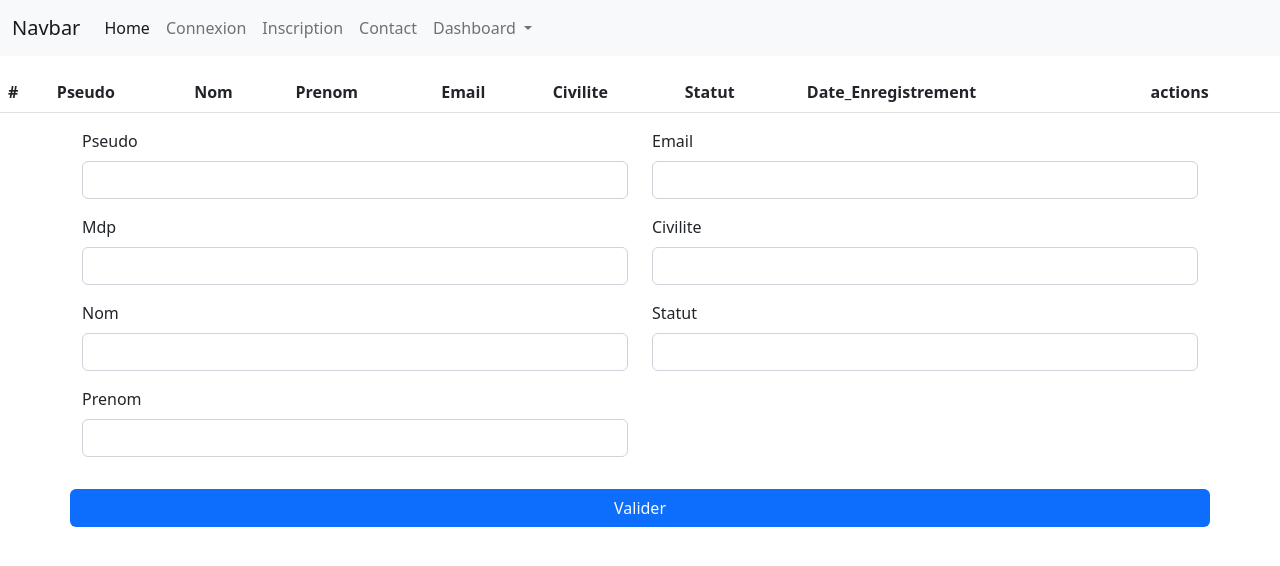
After one commit to ProFrancis/Location, a Symfony app: template templates/membre/index.html.twig in a window 1280 px wide. The commit adds this page. Shown: the top 566 px of the page. Run offline with Twig, Linux system fonts and the light colour scheme; the template is opened without the code that fills it, so the values that code supplies are empty; form fields are guessed from the names that the template uses; some libraries are stand-ins or nearby versions.

Commit message:
add membre

```diff
--- a/composer.json
+++ b/composer.json
@@ -28,6 +28,7 @@
         "symfony/mime": "6.1.*",
         "symfony/monolog-bundle": "^3.0",
         "symfony/notifier": "6.1.*",
+        "symfony/password-hasher": "6.1.*",
         "symfony/process": "6.1.*",
         "symfony/property-access": "6.1.*",
         "symfony/property-info": "6.1.*",
--- /dev/null
+++ b/templates/membre/index.html.twig
@@ -0,0 +1,104 @@
+{% extends 'base.html.twig' %}
+
+{% block title %}Hello MembreController!
+{% endblock %}
+
+{% block body %}
+	{% for notification in app.flashes('success') %}
+		<div>{{ notification }}</div>
+	{% endfor %}
+	<table class="table">
+		<thead>
+			<tr>
+				<th scope="col">#</th>
+				<th scope="col">Pseudo</th>
+				<th scope="col">Nom</th>
+				<th scope="col">Prenom</th>
+				<th scope="col">Email</th>
+				<th scope="col">Civilite</th>
+				<th scope="col">Statut</th>
+				<th scope="col">Date_Enregistrement</th>
+				<th scope="col">actions</th>
+			</tr>
+		</thead>
+		<tbody class="table-group-divider">
+
+			{% for membre in membres %}
+				<tr>
+					<th scope="row">{{ membre.id }}</th>
+					<td>{{ membre.pseudo }}</td>
+					<td>{{ membre.nom }}</td>
+					<td>{{ membre.prenom }}</td>
+					<td>{{ membre.email }}</td>
+					<td>{{ membre.civilite }}</td>
+					<td>{{ membre.statut }}</td>
+					<td>{{ membre.dateEnregistrement | date("d/m/Y") }}</td>
+
+					<td>
+						<div class="d-flex justify-content-between">
+							<a href="">
+								<svg xmlns="http://www.w3.org/2000/svg" width="16" height="16" fill="#2d2d2c" class="bi bi-search" viewbox="0 0 16 16">
+									<path d="M11.742 10.344a6.5 6.5 0 1 0-1.397 1.398h-.001c.03.04.062.078.098.115l3.85 3.85a1 1 0 0 0 1.415-1.414l-3.85-3.85a1.007 1.007 0 0 0-.115-.1zM12 6.5a5.5 5.5 0 1 1-11 0 5.5 5.5 0 0 1 11 0z"/>
+								</svg>
+							</a>
+							<a href="">
+								<svg xmlns="http://www.w3.org/2000/svg" width="16" height="16" fill="#2d2d2c" class="bi bi-pencil-square" viewbox="0 0 16 16">
+									<path d="M15.502 1.94a.5.5 0 0 1 0 .706L14.459 3.69l-2-2L13.502.646a.5.5 0 0 1 .707 0l1.293 1.293zm-1.75 2.456-2-2L4.939 9.21a.5.5 0 0 0-.121.196l-.805 2.414a.25.25 0 0 0 .316.316l2.414-.805a.5.5 0 0 0 .196-.12l6.813-6.814z"/>
+									<path fill-rule="evenodd" d="M1 13.5A1.5 1.5 0 0 0 2.5 15h11a1.5 1.5 0 0 0 1.5-1.5v-6a.5.5 0 0 0-1 0v6a.5.5 0 0 1-.5.5h-11a.5.5 0 0 1-.5-.5v-11a.5.5 0 0 1 .5-.5H9a.5.5 0 0 0 0-1H2.5A1.5 1.5 0 0 0 1 2.5v11z"/>
+								</svg>
+							</a>
+							<a href="">
+								<svg xmlns="http://www.w3.org/2000/svg" width="16" height="16" fill="#2d2d2c" class="bi bi-trash3-fill" viewbox="0 0 16 16">
+									<path d="M11 1.5v1h3.5a.5.5 0 0 1 0 1h-.538l-.853 10.66A2 2 0 0 1 11.115 16h-6.23a2 2 0 0 1-1.994-1.84L2.038 3.5H1.5a.5.5 0 0 1 0-1H5v-1A1.5 1.5 0 0 1 6.5 0h3A1.5 1.5 0 0 1 11 1.5Zm-5 0v1h4v-1a.5.5 0 0 0-.5-.5h-3a.5.5 0 0 0-.5.5ZM4.5 5.029l.5 8.5a.5.5 0 1 0 .998-.06l-.5-8.5a.5.5 0 1 0-.998.06Zm6.53-.528a.5.5 0 0 0-.528.47l-.5 8.5a.5.5 0 0 0 .998.058l.5-8.5a.5.5 0 0 0-.47-.528ZM8 4.5a.5.5 0 0 0-.5.5v8.5a.5.5 0 0 0 1 0V5a.5.5 0 0 0-.5-.5Z"/>
+								</svg>
+							</a>
+						</div>
+					</td>
+				</tr>
+			{% endfor %}
+		</tbody>
+	</table>
+
+	<section class="container">
+
+		{{ form_start(formMembre)}}
+		<div class="d-flex flex-column justify-content-between">
+			<div class="row">
+				<div class="col-md-6">
+					<div class="col-md-12">
+						{{ form_row(formMembre.pseudo) }}
+					</div>
+					<div class="col-md-12">
+						{{ form_row(formMembre.mdp) }}
+					</div>
+					<div class="col-md-12">
+						{{ form_row(formMembre.nom) }}
+					</div>
+					<div class="col-md-12">
+						{{ form_row(formMembre.prenom) }}
+					</div>
+				</div>
+				{# ---- #}
+				<div class="col-md-6">
+					<div class="col-md-12">
+						{{ form_row(formMembre.email) }}
+					</div>
+					<div class="col-md-12">
+						{{ form_row(formMembre.civilite) }}
+					</div>
+					<div class="col-md-12">
+						{{ form_row(formMembre.statut) }}
+					</div>
+
+				</div>
+				{# ---- #}
+			</div>
+			<div class="row">
+				<button class="btn bg-primary text-light col-md-12 my-3">Valider</button>
+			</div>
+		</div>
+		{{ form_end(formMembre)}}
+
+	</section>
+
+{% endblock %}
--- a/templates/nav.html.twig
+++ b/templates/nav.html.twig
@@ -23,8 +23,15 @@
 						Dashboard
 					</a>
 					<ul class="dropdown-menu">
-            <li><a class="dropdown-item" href="{{ path('agence') }}">Agence</a></li>
-            <li><a class="dropdown-item" href="{{ path('vehicule') }}">Vehicule</a></li>
+						<li>
+							<a class="dropdown-item" href="{{ path('agence') }}">Agence</a>
+						</li>
+						<li>
+							<a class="dropdown-item" href="{{ path('vehicule') }}">Vehicule</a>
+						</li>
+						<li>
+							<a class="dropdown-item" href="{{ path('app_membre') }}">Mmebre</a>
+						</li>
 					</ul>
 				</li>
 			</ul>
```
Also changed, not shown: migrations/Version20230213175250.php (added, +31 -0 lines), src/Controller/MembreController.php (added, +48 -0 lines), src/Entity/Membre.php (added, +167 -0 lines), src/Form/MembreType.php (added, +32 -0 lines), src/Repository/MembreRepository.php (added, +66 -0 lines), 2 other files. Lines whose indentation alone changed are shown as unchanged.
